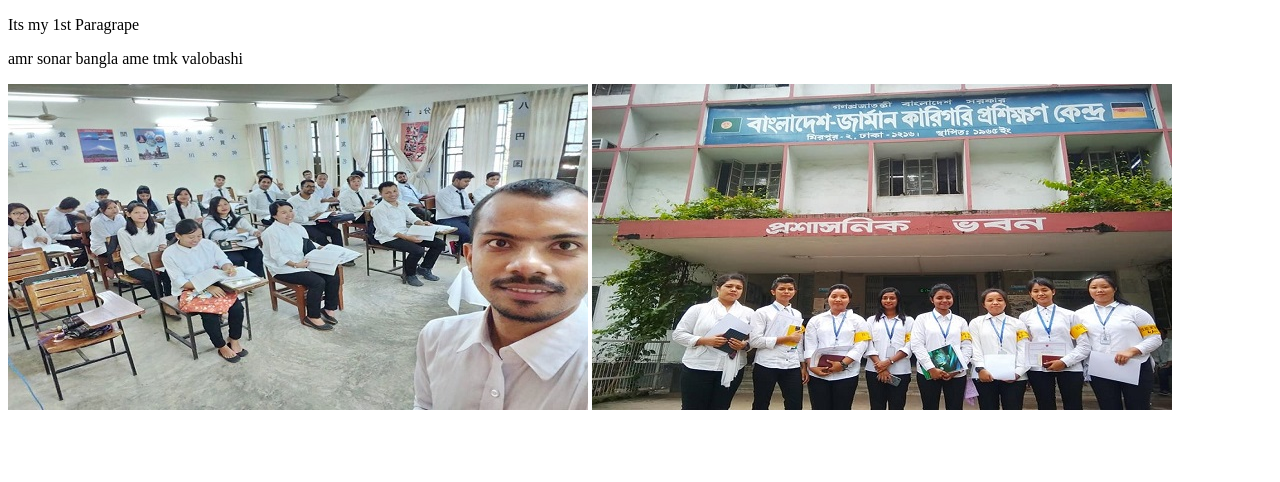
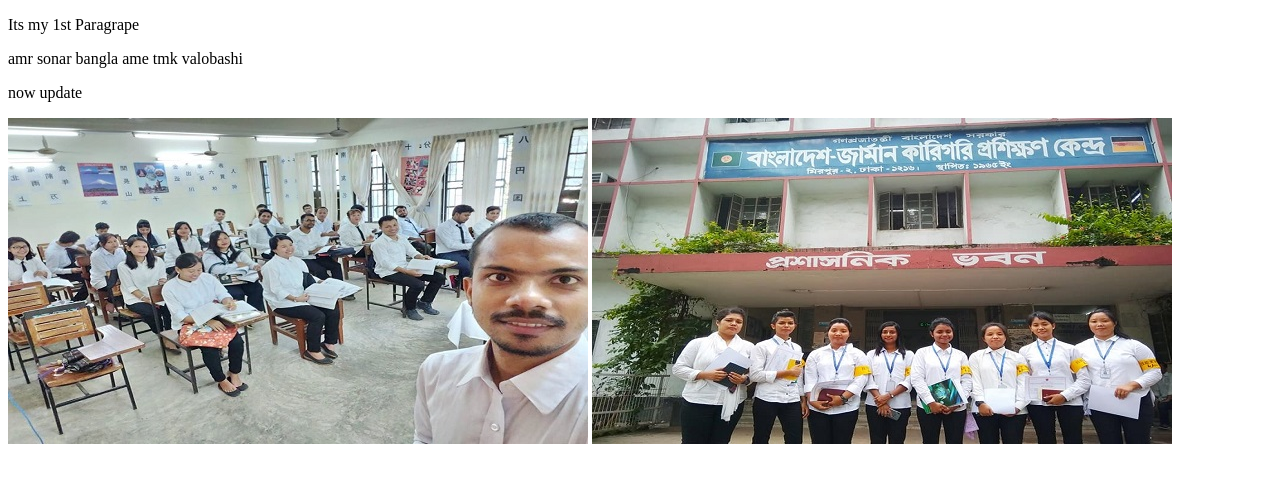
Before and after one commit to jonytheboss/my.second.repo, a plain HTML site: page index.html in a window 1280 px wide. Drawn offline with Linux system fonts and the light colour scheme.

Commit message:
now update

```diff
--- a/index.html
+++ b/index.html
@@ -9,6 +9,7 @@
 <body>
     <p>Its my 1st Paragrape</p>
     <p>amr sonar bangla ame tmk valobashi</p>
+    <p>now update</p>
 <img src="Japanese Class.jpg" alt="">
 <img src="Japanese Language student.jpg" alt="">
 </body>
```
